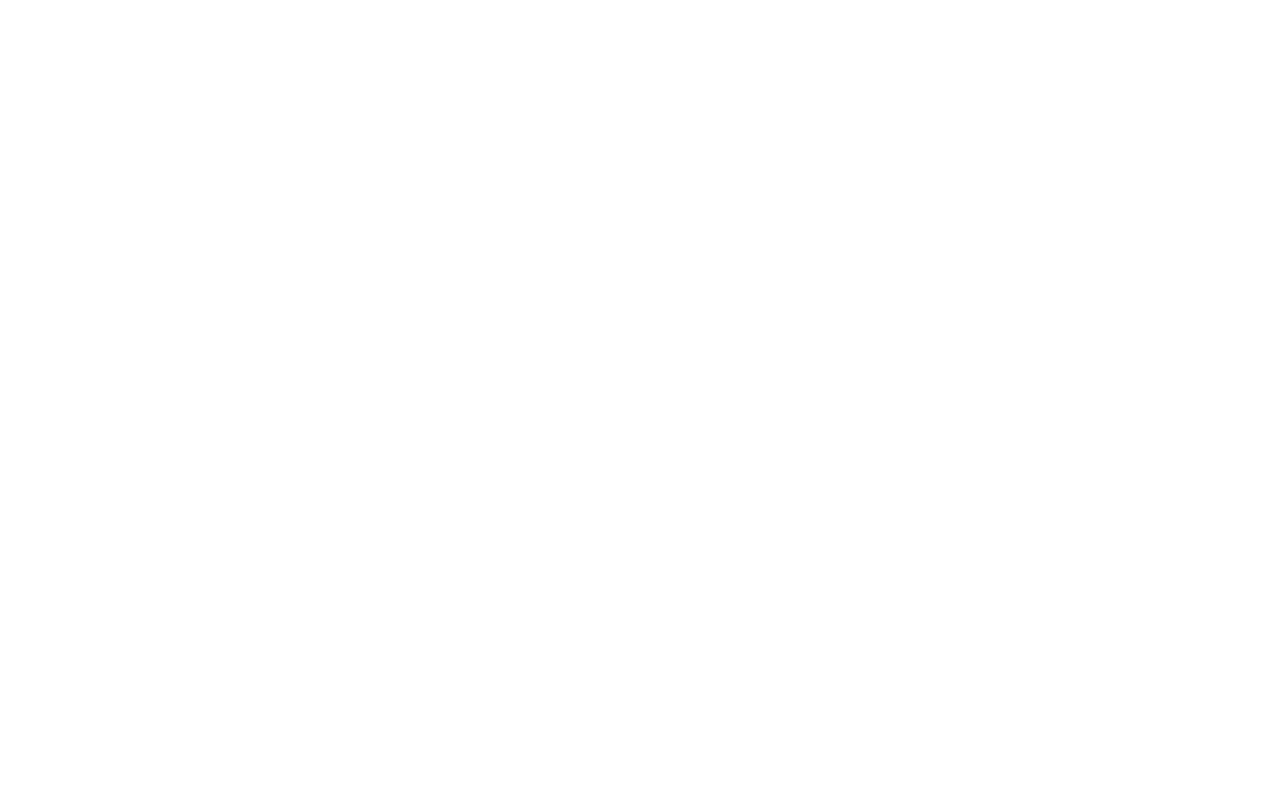
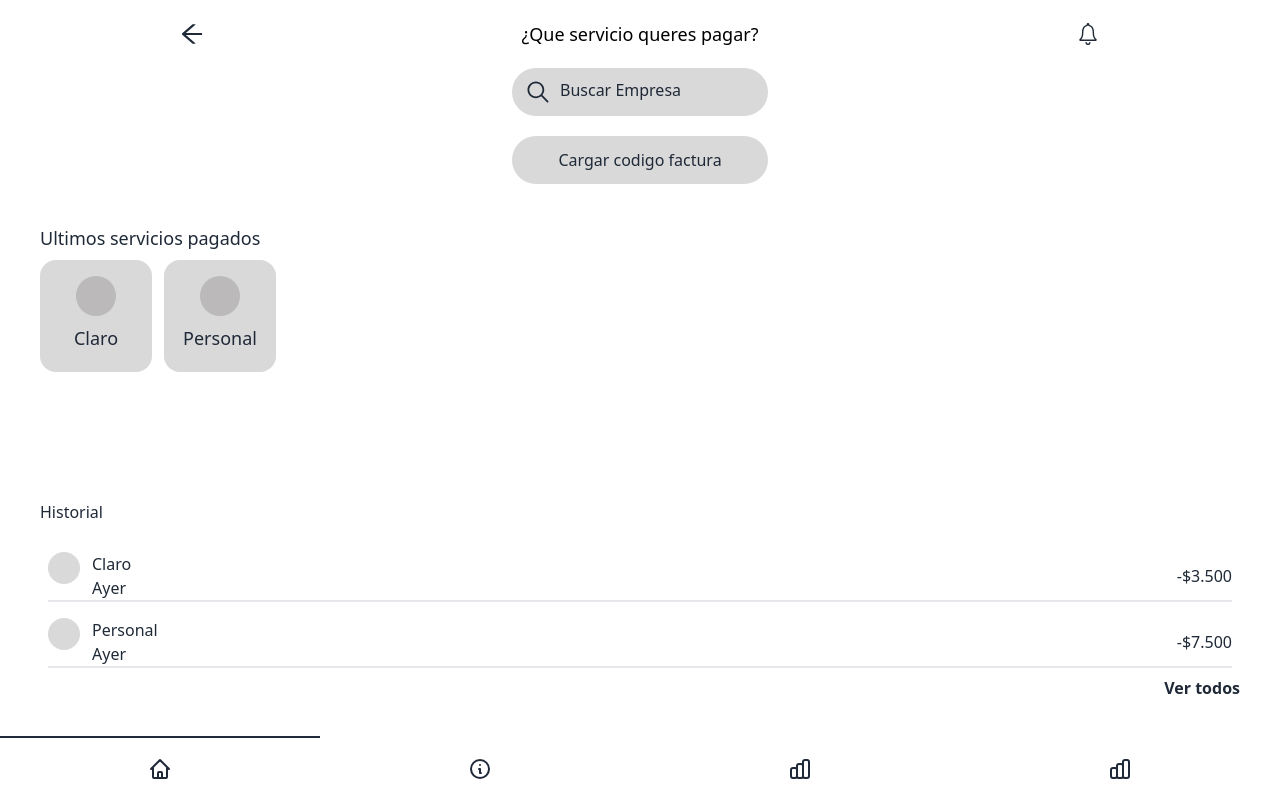
Before and after one commit to No-Country/c12-31-ft-node-react, a React (Vite) app in the folder client/: page /ServicioPagar in a window 1280 px wide. Before the commit this address had no page. Built offline with nearby package versions, Linux system fonts and the light colour scheme.

Commit message:
Primera pantalla pagos

```diff
--- a/client/src/components/Dashboard.jsx
+++ b/client/src/components/Dashboard.jsx
@@ -1,6 +1,7 @@
 import { NavBar } from './NavBar'
 import { AiOutlineEye, AiFillCreditCard } from "react-icons/ai";
 import { NavBarBottom } from './NavBarBottom/NavBarBottom';
+import { Link } from 'react-router-dom';
 
 
 
@@ -30,10 +31,12 @@ export const Dashboard = () => {
         <div className='w-screen'>
           <div className='flex items-center justify-between px-3 pt-3'>
             <div className='flex flex-col items-center w-1/4 px-10'>
+            <Link to={"/ServicioPagar"}>
               <div className='bg-gray-300 rounded-full h-14 w-14 flex items-center justify-center'>
                 <AiFillCreditCard className='text-3xl' />
               </div>
               <h5>Pagos</h5>
+            </Link>
             </div>
             <div className='flex flex-col items-center w-1/4'>
               <div className='bg-gray-300 rounded-full h-14 w-14 flex items-center justify-center'>
--- /dev/null
+++ b/client/src/components/Pagos/ServicioPagar.jsx
@@ -0,0 +1,108 @@
+import { AiOutlineArrowLeft } from "react-icons/ai";
+import { IoIosNotificationsOutline, IoIosSearch } from "react-icons/io";
+import { useState } from "react";
+import { data } from "./data";
+import { NavBarBottom } from "../NavBarBottom/NavBarBottom";
+import { Link } from "react-router-dom";
+
+function ServicioPagar() {
+  const [inputValue, setInputValue] = useState("");
+
+  return (
+    <>
+      <div className="flex justify-around items-center m-5">
+        <Link to={"/dashboard"}>
+        <AiOutlineArrowLeft className="w-7 h-7" />
+        </Link>
+        <p className="text-center text-black text-lg">
+          ¿Que servicio queres pagar?
+        </p>
+        <IoIosNotificationsOutline className="w-7 h-7" />
+      </div>
+
+      <div className="flex flex-col gap-5">
+        <div className="flex justify-center items-center">
+          <div className="relative">
+            <input
+              type="text"
+              className="bg-[#D9D9D9] w-64 p-3 rounded-3xl"
+              id="empresaInput"
+              value={inputValue}
+              onChange={(e) => setInputValue(e.target.value)}
+            />
+            <label
+              htmlFor="empresaInput"
+              className={`absolute left-3 top-1/2 transform -translate-y-1/2 transition-all duration-300 ${
+                inputValue ? "hidden" : "block"
+              }`}
+            >
+              <IoIosSearch className="h-7 w-7 inline-block mr-2" />
+              <span className="inline-block">Buscar Empresa</span>
+            </label>
+          </div>
+        </div>
+
+        <div className="flex justify-center items-center">
+          <button className="bg-[#D9D9D9] w-64 p-3 rounded-3xl           hover:bg-[#5d5d5d] hover:text-white duration-200">
+            <p className="text-center">Cargar codigo factura</p>
+          </button>
+        </div>
+      </div>
+
+      <div className="m-10">
+        <p className="mt-10 text-lg">Ultimos servicios pagados</p>
+
+        <div className="flex gap-3">
+          {data.map((data) => (
+            <div
+              key={data.id}
+              className="w-28 h-28 bg-[#D9D9D9] rounded-2xl mt-2"
+            >
+              <div className="flex flex-col gap-2 justify-center items-center">
+                <div className="bg-[#BBB9B9] rounded-full w-10 h-10 mt-4"></div>
+                <p className="text-lg">{data.empresa}</p>
+              </div>
+            </div>
+          ))}
+        </div>
+
+        <p className="mt-32">Historial</p>
+
+        <div className="flex flex-col mt-5">
+          {data.map((data) => (
+            <div key={data.id} className="border-b-2 border-gray flex justify-between items-center m-2">
+              <div className="flex gap-3">
+                <div
+                className="bg-[#D9D9D9] rounded-full w-8 h-8"
+                ></div>
+
+                <div className="flex flex-col">
+                    <p>{data.empresa}</p>
+                    <p>{data.fecha}</p>
+                </div>
+              </div>
+
+              <div>
+                <p>{data.monto}</p>
+              </div>
+            </div>
+          ))}
+        </div>
+
+        <div className="flex justify-end">
+        <button type="button" className="font-bold hover:text-gray-400">Ver todos</button>
+
+        </div>
+
+
+        <div className="fixed bottom-0 left-0 right-0">
+        <NavBarBottom/>
+        </div>
+
+
+      </div>
+    </>
+  );
+}
+
+export default ServicioPagar;
--- /dev/null
+++ b/client/src/components/Pagos/data.js
@@ -0,0 +1,16 @@
+const data = [
+    {
+        id:1,
+        empresa:"Claro",
+        monto:"-$3.500",
+        fecha:"Ayer"
+    },
+    {
+        id:2,
+        empresa:"Personal",
+        monto:"-$7.500",
+        fecha:"Ayer"
+    }
+]
+
+export {data}
--- a/client/src/components/Registro/Registro.jsx
+++ b/client/src/components/Registro/Registro.jsx
@@ -1,6 +1,5 @@
 import { useState } from "react"
-import { AiOutlineEyeInvisible } from "react-icons/ai"
-import { AiOutlineEye } from "react-icons/ai"
+import { AiFillEyeInvisible, AiFillEye } from "react-icons/ai"
 
 
 function Registro() {
@@ -98,7 +97,7 @@ function Registro() {
                 className="absolute right-2 top-2 bg-transparent border-none"
                 onClick={handleToggleContraseña1}
               >
-                {contraseña ? <AiOutlineEyeInvisible className="text-gray-400" /> : <AiOutlineEye className="text-gray-400" />}
+                {mostrarContraseña1 ? <AiFillEye className="text-gray-500"/> : <AiFillEyeInvisible  className="text-gray-500"/>}
               </button>
             </div>
           </div>
@@ -119,7 +118,7 @@ function Registro() {
                 className="absolute right-2 top-2 bg-transparent border-none"
                 onClick={handleToggleContraseña2}
               >
-                {contraseña ? <AiOutlineEyeInvisible className="text-gray-400" /> : <AiOutlineEye className="text-gray-400" />}
+                {mostrarContraseña2 ? <AiFillEye className="text-gray-500"/> : <AiFillEyeInvisible  className="text-gray-500"/>}
 
               </button>
             </div>
--- a/client/src/routes/AppRoutes.jsx
+++ b/client/src/routes/AppRoutes.jsx
@@ -6,6 +6,7 @@ import LoginScreen from "../components/LoginScreen/LoginScreen";
 import HomePageContainer from "../components/container/HomePageContainer";
 import { UserContext } from "../context/useUserContext";
 import { Dashboard } from "../components/Dashboard";
+import ServicioPagar from "../components/Pagos/ServicioPagar"
 
 function AppRoutes() {
   const { isLoggedIn, login, logout } = useContext(UserContext);
@@ -19,6 +20,7 @@ function AppRoutes() {
           <Route path="/register" element={<Registro />} />
           <Route path="/login" element={<LoginScreen />} />
           <Route path="/dashboard" element={<Dashboard />} />
+          <Route path="/ServicioPagar" element={<ServicioPagar/>} />
         </Route>
 
       </Routes>
```
